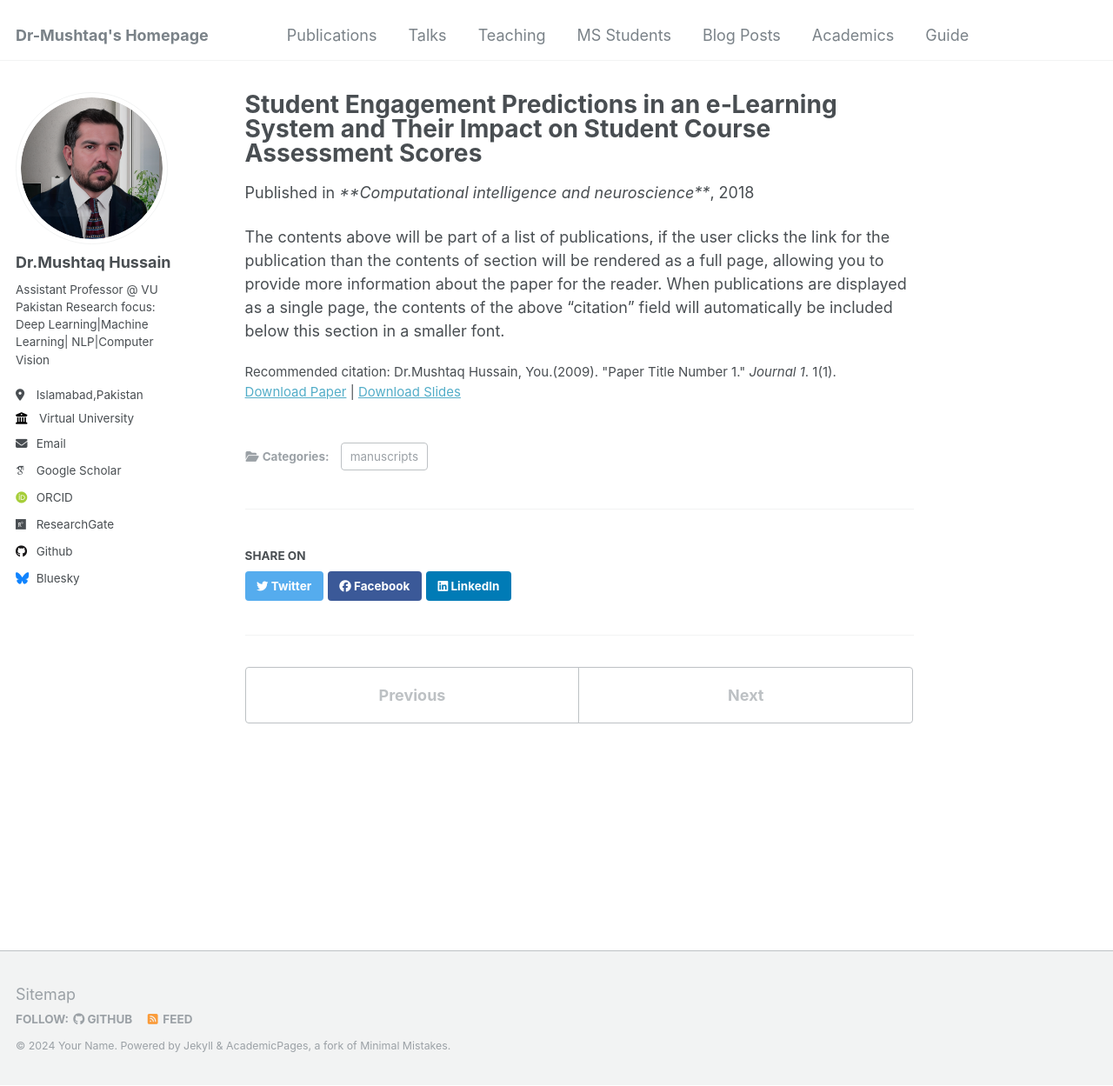
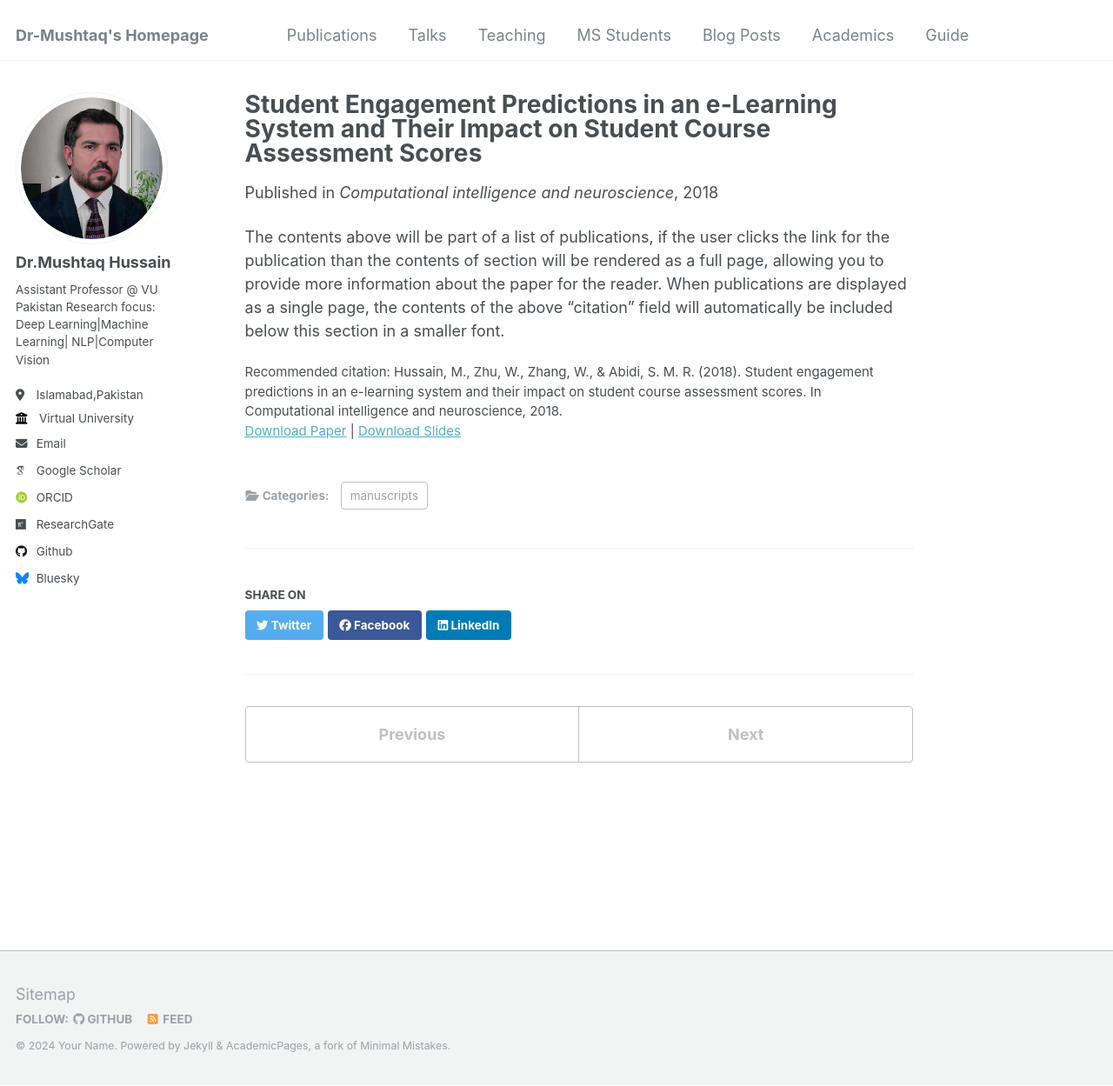
Before and after one commit to dr-mushtaq/dr-mushtaq.github.io, a Jekyll site: the page built from _publications/2009-10-01-paper-title-number-1.md, in a window 1280 px wide and 1249 px high. Shown: the whole window at 87% size. Built offline with Jekyll 4.4.1, drawn with Linux system fonts in a browser that asks for light colours; some web fonts are replaced.

Commit message:
Update 2009-10-01-paper-title-number-1.md

```diff
--- a/_publications/2009-10-01-paper-title-number-1.md
+++ b/_publications/2009-10-01-paper-title-number-1.md
@@ -5,10 +5,10 @@ category: manuscripts
 permalink: /publication/2009-10-01-paper-title-number-1
 excerpt: ' In this study, we used machine learning (ML) algorithms to identify low-engagement students in a social science course at the Open University (OU) to assess the effect of engagement on student performance.'
 date: 02 October 2018
-venue: '**Computational intelligence and neuroscience**'
+venue: 'Computational intelligence and neuroscience'
 slidesurl: 'http://academicpages.github.io/files/slides1.pdf'
 paperurl: 'https://onlinelibrary.wiley.com/doi/10.1155/2018/6347186'
-citation: 'Dr.Mushtaq Hussain, You.(2009). &quot;Paper Title Number 1.&quot; <i>Journal 1</i>. 1(1).'
+citation: 'Hussain, M., Zhu, W., Zhang, W., & Abidi, S. M. R. (2018). Student engagement predictions in an e-learning system and their impact on student course assessment scores. In Computational intelligence and neuroscience, 2018.'
 ---
 
 The contents above will be part of a list of publications, if the user clicks the link for the publication than the contents of section will be rendered as a full page, allowing you to provide more information about the paper for the reader. When publications are displayed as a single page, the contents of the above "citation" field will automatically be included below this section in a smaller font.
```
